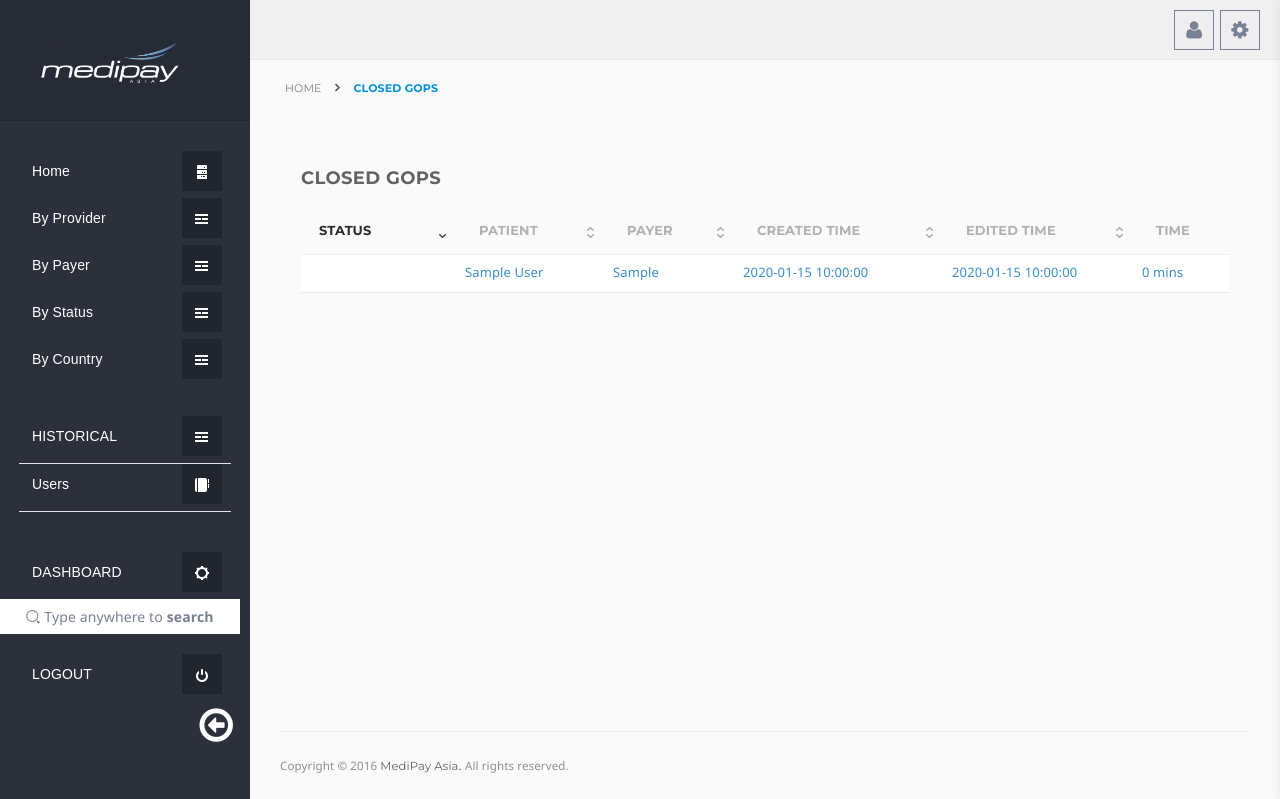
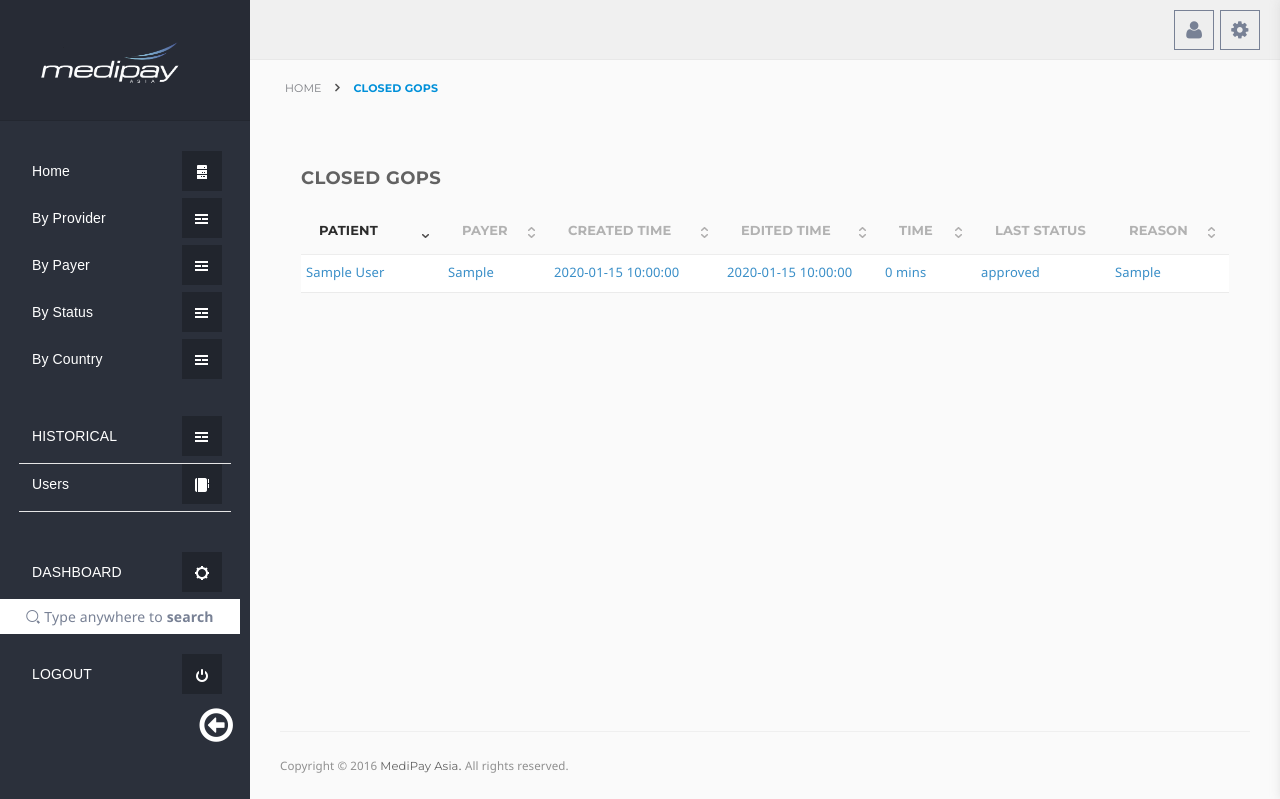
Before and after one commit to HEALTHEONASIA/medipay_new, a Flask app: page /admin/history in a window 1280 px wide. Shown: the top 799 px of the page. Run offline with Flask 2, Linux system fonts and the light colour scheme; a user stored in the database is signed in; tables that the repository leaves empty hold one stand-in row (values such as "Sample post"); some libraries are stand-ins or nearby versions.

Commit message:
History Page columns added for status and reason

```diff
--- a/project/templates/history.html
+++ b/project/templates/history.html
@@ -34,12 +34,16 @@
           <table class="table table-hover dataTable no-footer reduce-padding" id="basicTable" role="grid">
             <thead>
               <tr role="row">
+<!--
                 <th class="sorting" tabindex="0" aria-controls="basicTable" rowspan="1" colspan="1" aria-label="status: activate to sort column ascending">Status</th>
+-->
                 <th class="sorting_asc" tabindex="0" aria-controls="basicTable" rowspan="1" colspan="1" aria-label="Patient: activate to sort column descending" aria-sort="ascending">Patient</th>
                 <th class="sorting" tabindex="0" aria-controls="basicTable" rowspan="1" colspan="1" aria-label="Payer: activate to sort column ascending">Payer</th>
                 <th class="sorting" tabindex="0" aria-controls="basicTable" rowspan="1" colspan="1" aria-label="Created Time: activate to sort column ascending">Created Time</th>
-                <th class="sorting" tabindex="0" aria-controls="basicTable" rowspan="1" colspan="1" aria-label="Created Time: activate to sort column ascending">Edited Time</th>
+                <th class="sorting" tabindex="0" aria-controls="basicTable" rowspan="1" colspan="1" aria-label="Edited Time: activate to sort column ascending">Edited Time</th>
                 <th tabindex="0" rowspan="1" colspan="1">Time</th>
+                <th class="sorting" tabindex="0" aria-controls="basicTable" rowspan="1" colspan="1" aria-label="Last Status: activate to sort column ascending">Last Status</th>
+                <th class="sorting" tabindex="0" aria-controls="basicTable" rowspan="1" colspan="1" aria-label="Reason: activate to sort column ascending">Reason</th>
               </tr>
             </thead>
             <tbody>
@@ -47,6 +51,7 @@
               <!-- <tr role="row" class="odd"> -->
               <!-- <tr role="row" class="even"> -->
               <tr role="row">
+<!--
                 <td class="v-align-middle">
                   <a href="{{ url_for('main.request_page', gop_id=gop.id) }}">
                     <p>
@@ -56,6 +61,7 @@
                     </p>
                   </a>
                 </td>
+-->
                 <td class="v-align-middle sorting_1">
                   <a href="{{ url_for('main.request_page', gop_id=gop.id) }}"><p>{{ gop.member.name }}</p></a>
                 </td>
@@ -70,6 +76,12 @@
                 </td>
                 <td class="v-align-middle">
                   <a href="{{ url_for('main.request_page', gop_id=gop.id) }}"><p>{% if gop.turnaround_time() %} {{ gop.turnaround_time() }} {% endif %}</p></a>
+                </td>
+                <td class="v-align-middle">
+                  <a href="{{ url_for('main.request_page', gop_id=gop.id) }}"><p>{% if gop.status %}{{ gop.status }}{% else %}Pending{% endif %}</p></a>
+                </td>
+                <td class="v-align-middle">
+                  <a href="{{ url_for('main.request_page', gop_id=gop.id) }}"><p>{% if gop.reason_decline %}{{ gop.reason_decline }}{% elif gop.reason_close %}{{ gop.reason_close }}{% else %}Unknown{% endif %}</p></a>
                 </td>
               </tr>
             {% endfor %}
```
